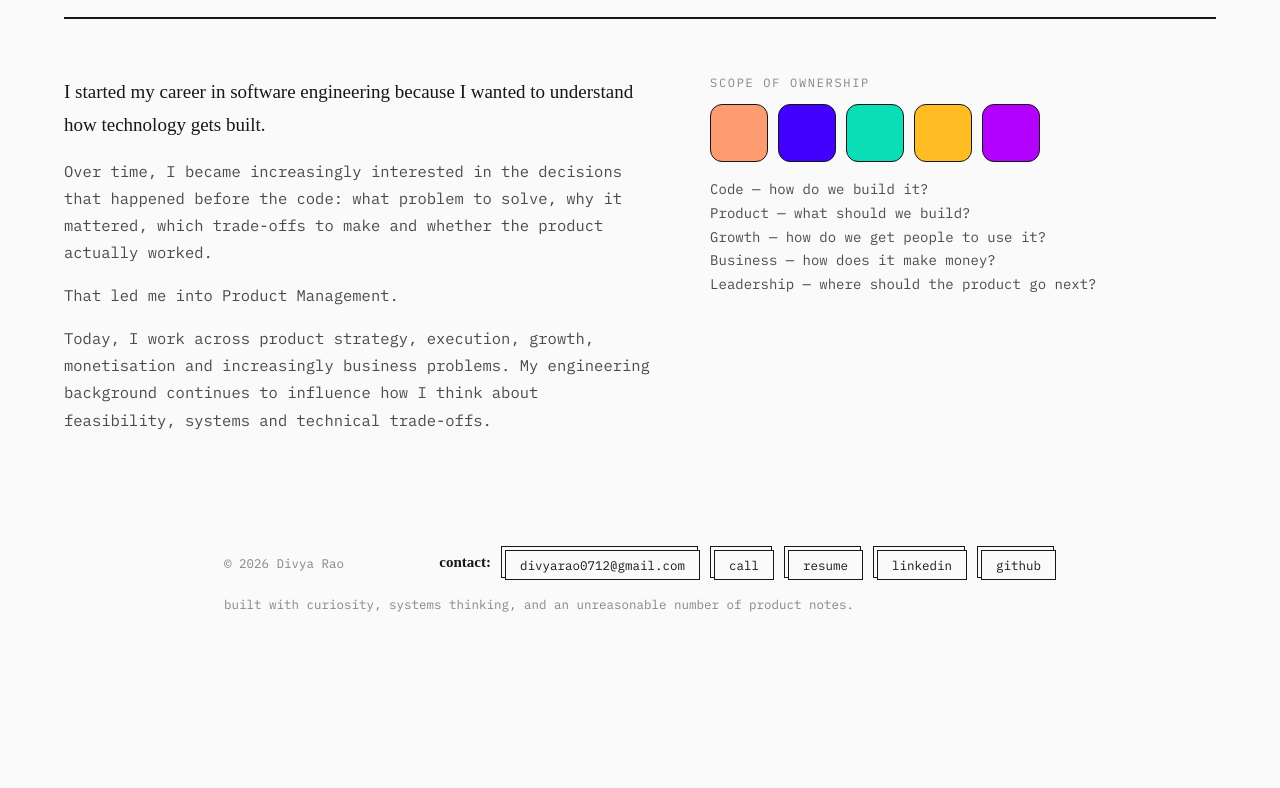
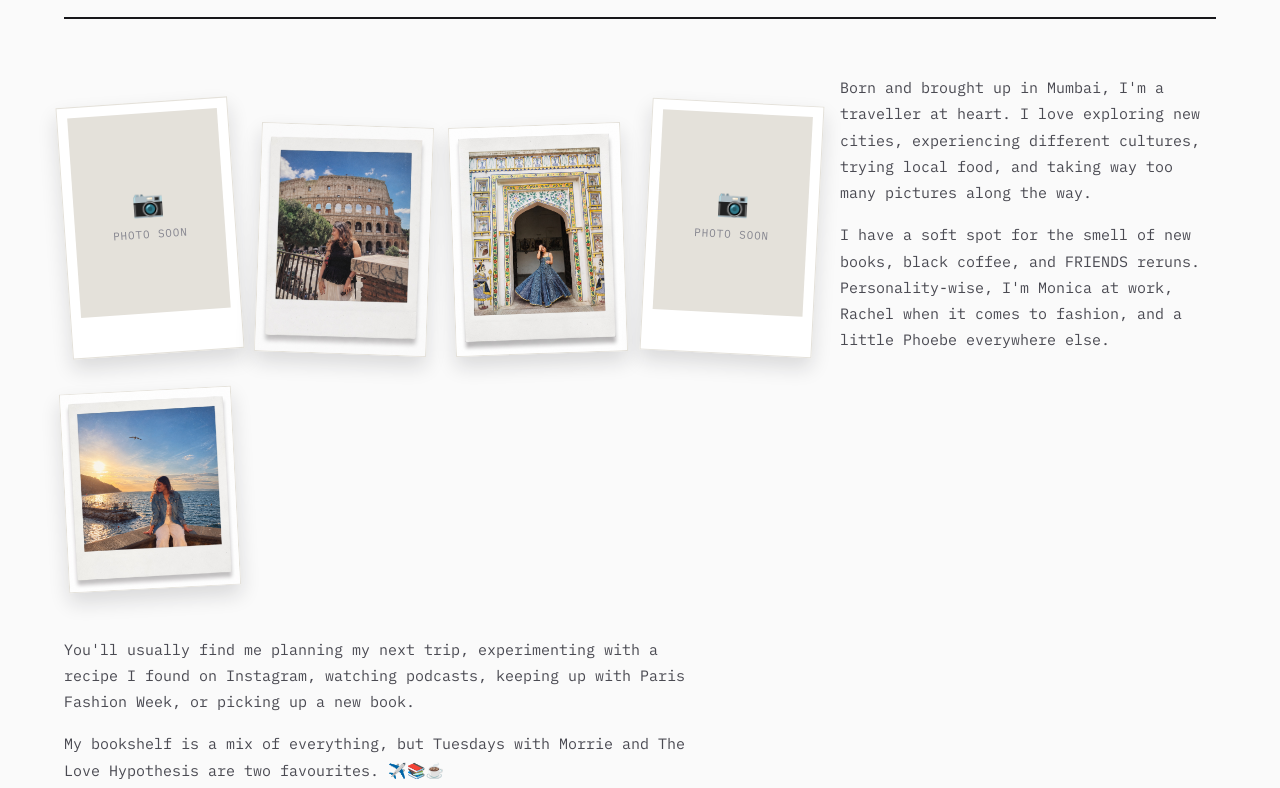
Before and after one commit to dsrao711/divya-portfolio, a plain HTML site: page index.html in a window 1280 px wide. Shown: the part 2736-3524 px from the top of the page. Before the commit the page ends 3412 px from the top, so only its background shows below. Drawn offline with Linux system fonts and the light colour scheme; a web font is replaced by a local one.

Commit message:
Redesign About section as a Grace-style polaroid photo wall
Replaces the two-column bio + scope-of-ownership layout with a
scattered instax/polaroid photo row (rotated, soft-shadowed cards)
interleaved with bio copy, plus a second text-only row. Uses 3 real
travel photos (Rome, Jaipur, golden-hour sea) and 2 placeholder slots
for photos still to come.

```diff
--- a/index.html
+++ b/index.html
@@ -331,40 +331,80 @@
       }
 
       /* ---------- about ---------- */
-      .about-wrap {
-        max-width: 1100px;
-        display: grid;
-        grid-template-columns: 1.3fr 1fr;
-        gap: 56px;
+      .about-row {
+        max-width: 1240px;
+        margin: 0 auto;
+        display: flex;
+        flex-wrap: wrap;
+        align-items: flex-end;
+        gap: 36px 22px;
       }
-      @media (max-width: 680px) {
-        .about-wrap {
-          grid-template-columns: 1fr;
-        }
+      .about-row + .about-row {
+        margin-top: 48px;
       }
-      .about-wrap p {
+      .polaroid {
+        width: 172px;
+        flex: none;
+        background: #fff;
+        border: 1px solid var(--line);
+        box-shadow: 0 10px 20px rgba(23, 23, 26, 0.14);
+        transition: transform 0.2s ease;
+      }
+      .polaroid:nth-child(1) {
+        transform: rotate(-4deg);
+      }
+      .polaroid:nth-child(2) {
+        transform: rotate(2deg);
+      }
+      .polaroid:nth-child(3) {
+        transform: rotate(-2deg);
+      }
+      .polaroid:nth-child(4) {
+        transform: rotate(3deg);
+      }
+      .polaroid:nth-child(6) {
+        transform: rotate(-3deg);
+      }
+      .polaroid:hover {
+        transform: rotate(0deg) translateY(-4px);
+        z-index: 2;
+      }
+      .polaroid img {
+        width: 100%;
+        display: block;
+      }
+      .polaroid-placeholder {
+        aspect-ratio: 3 / 4;
+        display: flex;
+        flex-direction: column;
+        align-items: center;
+        justify-content: center;
+        gap: 8px;
+        background: var(--line);
+        margin: 10px 10px 40px;
         font-family: var(--mono);
-        font-size: 15.5px;
+        font-size: 11px;
+        letter-spacing: 0.08em;
+        text-transform: uppercase;
+        color: var(--ink-faint);
+        text-align: center;
+      }
+      .polaroid-placeholder .glyph {
+        font-size: 26px;
+      }
+      .about-copy {
+        flex: 1 1 260px;
+        max-width: 360px;
+      }
+      .about-copy p {
+        font-family: var(--mono);
+        font-size: 15px;
         line-height: 1.75;
         color: var(--ink-soft);
         margin: 0 0 16px;
       }
-      .about-wrap p:first-child {
-        color: var(--ink);
-        font-size: 19px;
-        font-family: var(--serif);
-      }
-      .swatches {
-        display: flex;
-        flex-wrap: wrap;
-        gap: 10px;
-        align-content: flex-start;
-      }
-      .swatch {
-        width: 58px;
-        height: 58px;
-        border-radius: 12px;
-        border: 1.5px solid var(--ink);
+      .about-copy p:last-child {
+        margin-bottom: 0;
       }
 
       /* ---------- contact / footer ---------- */
@@ -594,40 +634,47 @@
           <h2>about</h2>
           <span class="cats">a little more about me</span>
         </div>
-        <div class="about-wrap">
-          <div>
+        <div class="about-row">
+          <div class="polaroid">
+            <div class="polaroid-placeholder"><span class="glyph">📷</span><span>photo soon</span></div>
+          </div>
+          <div class="polaroid">
+            <img src="images/about/rome-colosseum.jpg" alt="Divya at the Colosseum in Rome" />
+          </div>
+          <div class="polaroid">
+            <img src="images/about/jaipur-archway.jpg" alt="Divya at a painted archway in Jaipur" />
+          </div>
+          <div class="polaroid">
+            <div class="polaroid-placeholder"><span class="glyph">📷</span><span>photo soon</span></div>
+          </div>
+          <div class="about-copy">
             <p>
-              I started my career in software engineering because I wanted to understand how
-              technology gets built.
+              Born and brought up in Mumbai, I'm a traveller at heart. I love exploring new
+              cities, experiencing different cultures, trying local food, and taking way too many
+              pictures along the way.
             </p>
             <p>
-              Over time, I became increasingly interested in the decisions that happened before the
-              code: what problem to solve, why it mattered, which trade-offs to make and whether the
-              product actually worked.
-            </p>
-            <p>That led me into Product Management.</p>
-            <p>
-              Today, I work across product strategy, execution, growth, monetisation and increasingly
-              business problems. My engineering background continues to influence how I think about
-              feasibility, systems and technical trade-offs.
+              I have a soft spot for the smell of new books, black coffee, and FRIENDS reruns.
+              Personality-wise, I'm Monica at work, Rachel when it comes to fashion, and a little
+              Phoebe everywhere else.
             </p>
           </div>
-          <div>
-            <div class="overline" style="margin-bottom: 14px">scope of ownership</div>
-            <div class="swatches">
-              <div class="swatch" style="background: var(--c1)" title="Code"></div>
-              <div class="swatch" style="background: var(--c2)" title="Product"></div>
-              <div class="swatch" style="background: var(--c3)" title="Growth"></div>
-              <div class="swatch" style="background: var(--c4)" title="Business"></div>
-              <div class="swatch" style="background: var(--c5)" title="Leadership"></div>
-            </div>
-            <ol style="list-style: none; margin: 16px 0 0; padding: 0; font-family: var(--mono); font-size: 14px; line-height: 1.7; color: var(--ink-soft)">
-              <li>Code — how do we build it?</li>
-              <li>Product — what should we build?</li>
-              <li>Growth — how do we get people to use it?</li>
-              <li>Business — how does it make money?</li>
-              <li>Leadership — where should the product go next?</li>
-            </ol>
+          <div class="polaroid">
+            <img src="images/about/golden-hour-sea.jpg" alt="Divya at golden hour by the sea" />
+          </div>
+        </div>
+
+        <div class="about-row">
+          <div class="about-copy" style="max-width: 640px">
+            <p>
+              You'll usually find me planning my next trip, experimenting with a recipe I found on
+              Instagram, watching podcasts, keeping up with Paris Fashion Week, or picking up a new
+              book.
+            </p>
+            <p>
+              My bookshelf is a mix of everything, but Tuesdays with Morrie and The Love Hypothesis
+              are two favourites. ✈️📚☕
+            </p>
           </div>
         </div>
       </section>
```
Also changed, not shown: images/about/golden-hour-sea.jpg (added), images/about/jaipur-archway.jpg (added), images/about/rome-colosseum.jpg (added).
